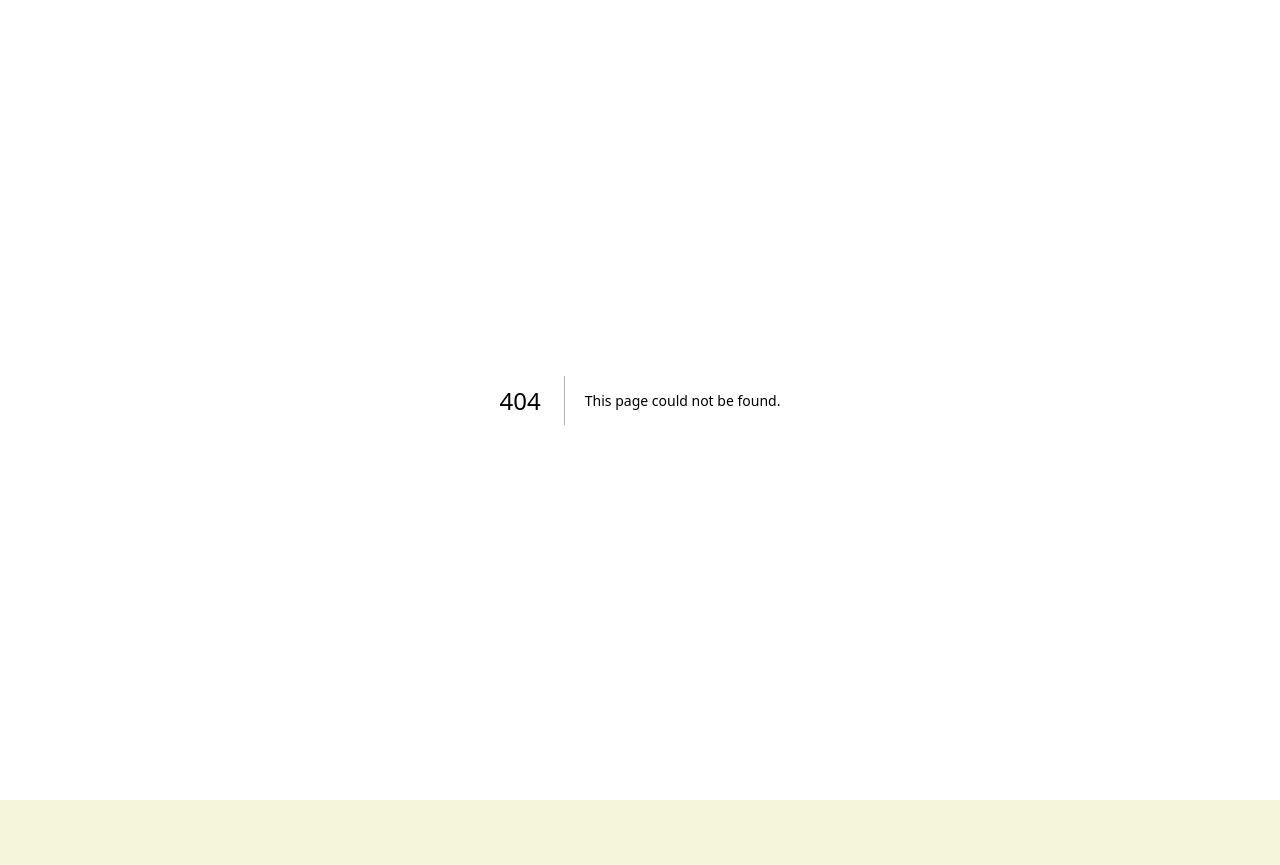
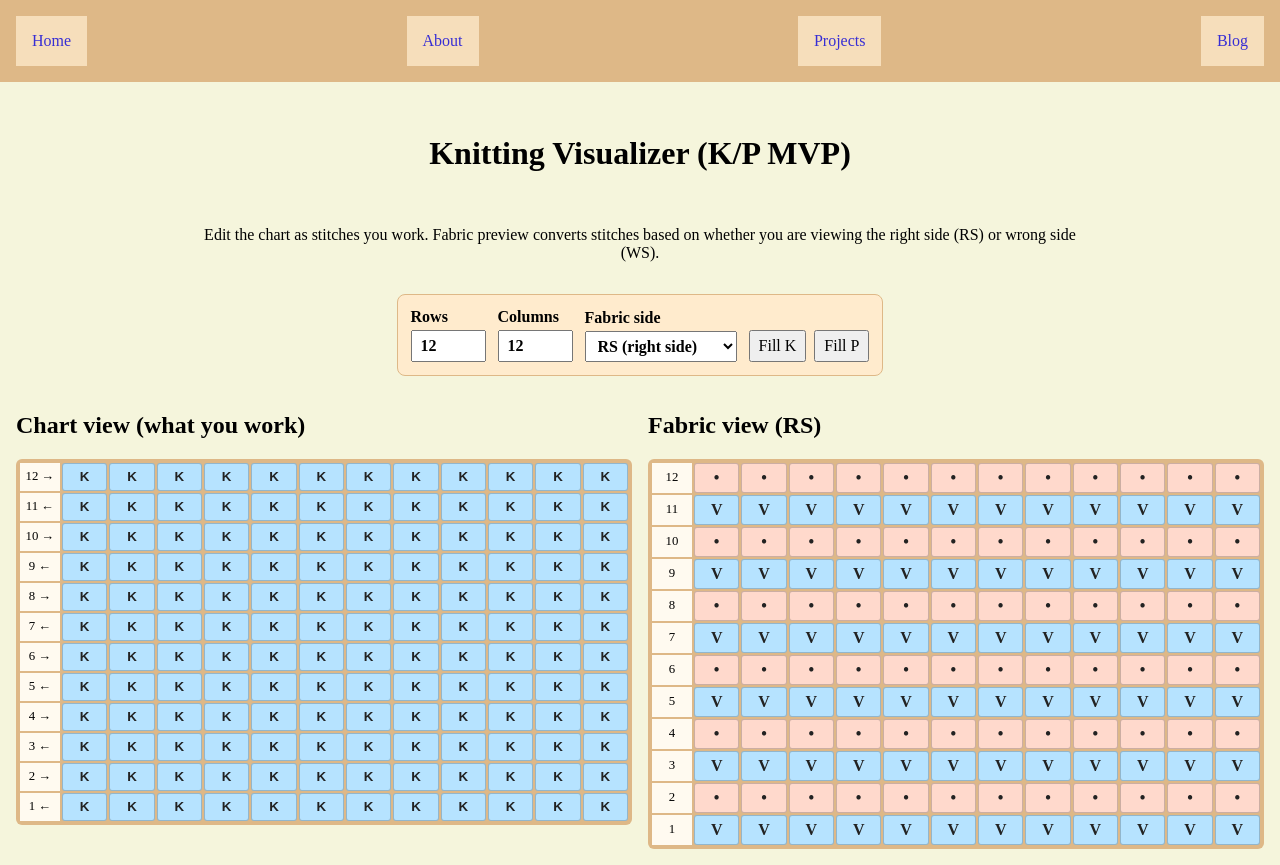
Before and after one commit to dusty-g/personal-website, a Next.js app: page /projects/knitting-visualizer in a window 1280 px wide. Before the commit this address had no page. Before the commit the page ends 800 px from the top, so only its background shows below. Built offline with nearby package versions, Linux system fonts and the light colour scheme.

Commit message:
Add knitting visualizer chart and fabric preview page

```diff
--- a/pages/projects.tsx
+++ b/pages/projects.tsx
@@ -35,6 +35,7 @@ export default function Projects() {
                         <li><Link href="projects/slider">Gamepad Audio Control</Link></li>
                         <li><Link href="projects/cellularAutomata/">Cellular Automata</Link></li>
                         <li><Link href="projects/fizzbuzz">FizzBuzz</Link></li>
+                        <li><Link href="projects/knitting-visualizer">Knitting Visualizer</Link><ul><li>Interactive knit/purl stitch chart editor with RS/WS fabric preview.</li></ul></li>
                         <li><Link href="/pokemon.html">Experimenting with P5.js</Link></li>
                     </ul>
                 </li>
--- /dev/null
+++ b/pages/projects/knitting-visualizer.tsx
@@ -0,0 +1,173 @@
+import Head from "next/head";
+import { Fragment, useMemo, useState } from "react";
+import Nav from "src/components/nav";
+import styles from "../../styles/KnittingVisualizer.module.css";
+
+type Stitch = "K" | "P";
+type Side = "RS" | "WS";
+
+const createGrid = (rows: number, cols: number, fill: Stitch = "K") =>
+  Array.from({ length: rows }, () => Array.from({ length: cols }, () => fill));
+
+const oppositeStitch = (stitch: Stitch): Stitch => (stitch === "K" ? "P" : "K");
+
+export default function KnittingVisualizer() {
+  const [rows, setRows] = useState(12);
+  const [cols, setCols] = useState(12);
+  const [viewSide, setViewSide] = useState<Side>("RS");
+  const [chart, setChart] = useState<Stitch[][]>(() => createGrid(12, 12, "K"));
+
+  const resizeChart = (nextRows: number, nextCols: number) => {
+    setChart((prev) =>
+      Array.from({ length: nextRows }, (_, r) =>
+        Array.from({ length: nextCols }, (_, c) => prev[r]?.[c] ?? "K"),
+      ),
+    );
+  };
+
+  const toggleStitch = (r: number, c: number) => {
+    setChart((prev) => {
+      const next = prev.map((row) => [...row]);
+      next[r][c] = next[r][c] === "K" ? "P" : "K";
+      return next;
+    });
+  };
+
+  const fillChart = (stitch: Stitch) => {
+    setChart(createGrid(rows, cols, stitch));
+  };
+
+  const fabric = useMemo(
+    () =>
+      chart.map((row, r) => {
+        const rowNumberFromBottom = rows - r;
+        const workedSide: Side = rowNumberFromBottom % 2 === 1 ? "RS" : "WS";
+
+        return row.map((stitch) =>
+          viewSide === workedSide ? stitch : oppositeStitch(stitch),
+        );
+      }),
+    [chart, rows, viewSide],
+  );
+
+  return (
+    <>
+      <Head>
+        <title>Knitting Visualizer</title>
+        <meta
+          name="description"
+          content="2D stitch-chart editor + fabric preview for knit/purl textures"
+        />
+      </Head>
+      <Nav />
+      <main className={`main ${styles.page}`}>
+        <h1>Knitting Visualizer (K/P MVP)</h1>
+        <p className={styles.lead}>
+          Edit the chart as stitches you work. Fabric preview converts stitches based
+          on whether you are viewing the right side (RS) or wrong side (WS).
+        </p>
+
+        <section className={styles.controls}>
+          <label>
+            Rows
+            <input
+              type="number"
+              min={1}
+              max={60}
+              value={rows}
+              onChange={(e) => {
+                const nextRows = Math.max(1, Math.min(60, Number(e.target.value) || 1));
+                setRows(nextRows);
+                resizeChart(nextRows, cols);
+              }}
+            />
+          </label>
+          <label>
+            Columns
+            <input
+              type="number"
+              min={1}
+              max={60}
+              value={cols}
+              onChange={(e) => {
+                const nextCols = Math.max(1, Math.min(60, Number(e.target.value) || 1));
+                setCols(nextCols);
+                resizeChart(rows, nextCols);
+              }}
+            />
+          </label>
+          <label>
+            Fabric side
+            <select value={viewSide} onChange={(e) => setViewSide(e.target.value as Side)}>
+              <option value="RS">RS (right side)</option>
+              <option value="WS">WS (wrong side)</option>
+            </select>
+          </label>
+          <div className={styles.buttonRow}>
+            <button type="button" onClick={() => fillChart("K")}>Fill K</button>
+            <button type="button" onClick={() => fillChart("P")}>Fill P</button>
+          </div>
+        </section>
+
+        <section className={styles.visualizers}>
+          <div>
+            <h2>Chart view (what you work)</h2>
+            <div
+              className={styles.grid}
+              style={{ gridTemplateColumns: `40px repeat(${cols}, minmax(24px, 1fr))` }}
+            >
+              {chart.map((row, r) => {
+                const rowNumber = rows - r;
+                const direction = rowNumber % 2 === 1 ? "←" : "→";
+                return (
+                  <Fragment key={`chart-row-${rowNumber}`}>
+                    <div className={styles.rowLabel}>
+                      {rowNumber} {direction}
+                    </div>
+                    {row.map((stitch, c) => (
+                      <button
+                        key={`${r}-${c}`}
+                        type="button"
+                        className={`${styles.cell} ${stitch === "K" ? styles.knit : styles.purl}`}
+                        onClick={() => toggleStitch(r, c)}
+                        aria-label={`Row ${rowNumber}, stitch ${c + 1}, ${stitch}`}
+                      >
+                        {stitch}
+                      </button>
+                    ))}
+                  </Fragment>
+                );
+              })}
+            </div>
+          </div>
+
+          <div>
+            <h2>Fabric view ({viewSide})</h2>
+            <div
+              className={styles.grid}
+              style={{ gridTemplateColumns: `40px repeat(${cols}, minmax(24px, 1fr))` }}
+            >
+              {fabric.map((row, r) => {
+                const rowNumber = rows - r;
+                return (
+                  <Fragment key={`fabric-row-${rowNumber}`}>
+                    <div className={styles.rowLabel}>{rowNumber}</div>
+                    {row.map((stitch, c) => (
+                      <div
+                        key={`f-${r}-${c}`}
+                        className={`${styles.cell} ${stitch === "K" ? styles.knit : styles.purl}`}
+                        title={`Visible on ${viewSide}: ${stitch}`}
+                      >
+                        {stitch === "K" ? "V" : "•"}
+                      </div>
+                    ))}
+                  </Fragment>
+                );
+              })}
+            </div>
+          </div>
+        </section>
+      </main>
+    </>
+  );
+}
--- /dev/null
+++ b/styles/KnittingVisualizer.module.css
@@ -0,0 +1,94 @@
+.page {
+  gap: 1rem;
+}
+
+.lead {
+  max-width: 900px;
+  text-align: center;
+}
+
+.controls {
+  display: flex;
+  flex-wrap: wrap;
+  gap: 0.75rem;
+  align-items: flex-end;
+  justify-content: center;
+  background: blanchedalmond;
+  border: 1px solid burlywood;
+  border-radius: 8px;
+  padding: 0.8rem;
+}
+
+.controls label {
+  display: flex;
+  flex-direction: column;
+  font-weight: 600;
+  gap: 0.3rem;
+}
+
+.controls input,
+.controls select,
+.buttonRow button {
+  font: inherit;
+  padding: 0.3rem 0.5rem;
+}
+
+.buttonRow {
+  display: flex;
+  gap: 0.5rem;
+}
+
+.visualizers {
+  width: 100%;
+  display: grid;
+  grid-template-columns: 1fr;
+  gap: 1rem;
+}
+
+.grid {
+  display: grid;
+  gap: 2px;
+  background: burlywood;
+  padding: 4px;
+  border-radius: 6px;
+  overflow-x: auto;
+}
+
+.rowLabel {
+  display: flex;
+  align-items: center;
+  justify-content: center;
+  font-size: 0.8rem;
+  background: floralwhite;
+}
+
+.cell {
+  border: 1px solid rgba(0, 0, 0, 0.2);
+  border-radius: 3px;
+  min-height: 28px;
+  min-width: 28px;
+  display: flex;
+  align-items: center;
+  justify-content: center;
+  font-weight: 700;
+  color: #222;
+}
+
+button.cell {
+  cursor: pointer;
+}
+
+.knit {
+  background: #b6e3ff;
+}
+
+.purl {
+  background: #ffd9cc;
+}
+
+@media (min-width: 960px) {
+  .visualizers {
+    grid-template-columns: 1fr 1fr;
+    align-items: flex-start;
+  }
+}
```
